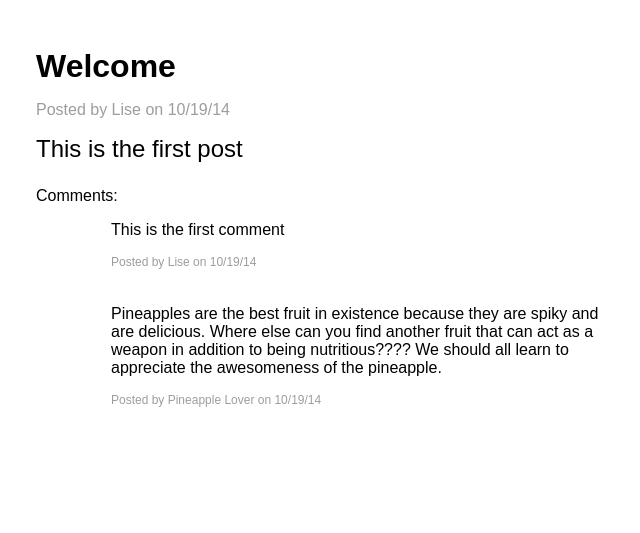
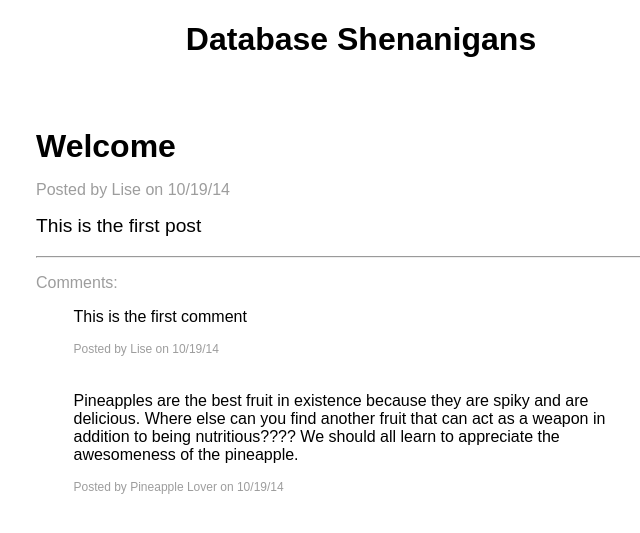
Before and after one commit to koprty/BlogGroup5, a Flask app: a page that uses templates/post.html in a window 1280 px wide. Shown: the top 533 px of the page, without its empty margins (279-919 px from the left). Run offline with Flask 2, Linux system fonts and the light colour scheme.

Commit message:
tweak css and stuff

```diff
--- a/static/basic.css
+++ b/static/basic.css
@@ -9,6 +9,14 @@ a{
 a:hover{
     color: #000000;
     text-decoration:underline;
+}
+
+h1 a:hover{
+    text-decoration:none;
+}
+
+h1 a{
+    color: #000000;
 }
 
 .post-title{
@@ -45,22 +53,20 @@ a:hover{
 
 .pp-post-content{
     margin-top: 0.5em;
-    font-size:1.5em;
+    font-size:1.2em;
 }
 
-.comments{
-    max-width: 650px;
-    margin:0 auto;
+.comment-header{
+    color:#9D9D9D;
 }
 
 .comment-primary{
-    max-width: 500px;
+    max-width: 575px;
     margin:0 auto;
 }
 
 .comment-content{
     margin-top:0.5em;
-    font-size:1em;
 }
 .comment-info{
     margin-top:0.25em;
--- a/templates/index.html
+++ b/templates/index.html
@@ -1,11 +1,11 @@
 <!DOCTYPE html>
 <head>
-    <title>A Blog</title>
+    <title>A Blog 5</title>
     <link rel="stylesheet" href="../static/pure-min.css">
     <link rel="stylesheet" href="../static/basic.css">
 </head>
 <body>
-  <h1>Welcome to our blog!</h1>
+  <h1><a href="/">Database Shenanigans</a></h1>
   <div class = "form">
 
    <center> <!--<textarea rows="7" cols = "50">
@@ -16,7 +16,7 @@
    </div>
   {% for post in posts %}
   <div class="wrap">
-    <div class="post primary">
+    <div class="primary">
       <p class="post-title"><a href="{{ url_for('post',title=post.title,id=post.id) }}">{{ post.title }}</a></p>
       <p class="post-info">Posted by {{ post.author }} on {{ post.date }}</p>
     </div>
--- a/templates/post.html
+++ b/templates/post.html
@@ -5,13 +5,15 @@
     <link rel="stylesheet" href="../../static/basic.css">
 </head>
 <body>
+  <h1><a href="/">Database Shenanigans</a></h1>
   <div class="wrap">
     <div class="pp-post primary">
       <p class="pp-post-title">{{ post.title }}</p>
       <p class="pp-post-info">Posted by {{ post.author }} on {{ post.date }}</p>
       <p class="pp-post-content">{{ post.content }}</p>
+      <hr>
+    <p class="comment-header">Comments:</p>
     </div>
-    <div class="comments"><p>Comments:</p> </div>
     {% for comment in comments %}
     <div class="comment-primary">
       <p class="comment-content">{{ comment.content }}</p>
```
